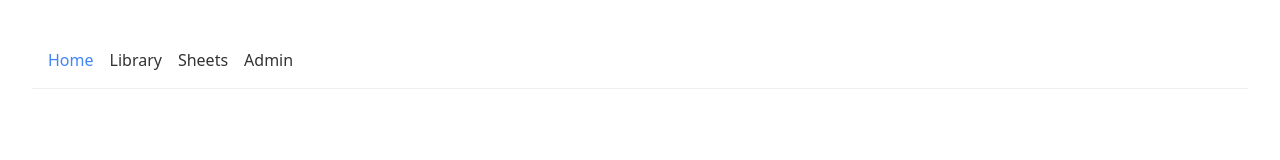
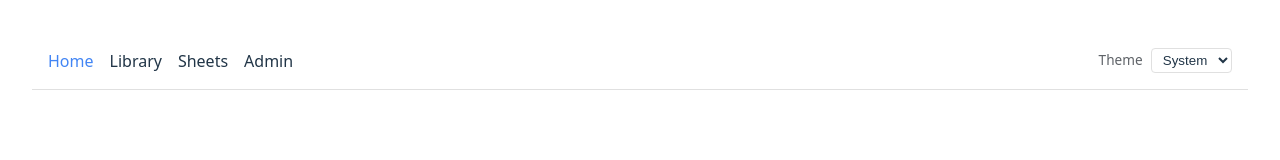
Before and after one commit to dirkraft/sheeetz, a Vue app in the folder frontend/: page / in a window 1280 px wide. Shown: the top 160 px of the page. Built offline with nearby package versions, Linux system fonts and the light colour scheme; no server answers; the HTML template or start-up script is replaced by a standard one.

Commit message:
Implement issue #24 global theme mode selector

```diff
--- a/frontend/src/App.vue
+++ b/frontend/src/App.vue
@@ -1,10 +1,69 @@
+<script setup lang="ts">
+import { computed, onMounted, onUnmounted, ref, watch } from 'vue'
+
+type ThemePref = 'system' | 'light' | 'dark'
+
+const THEME_KEY = 'sheeetz.theme'
+const themePref = ref<ThemePref>('system')
+
+let mediaQuery: MediaQueryList | null = null
+
+function readSavedTheme(): ThemePref {
+  const raw = localStorage.getItem(THEME_KEY)
+  return raw === 'light' || raw === 'dark' || raw === 'system' ? raw : 'system'
+}
+
+const resolvedTheme = computed<'light' | 'dark'>(() => {
+  if (themePref.value === 'system') {
+    return mediaQuery?.matches ? 'dark' : 'light'
+  }
+  return themePref.value
+})
+
+function applyTheme() {
+  const root = document.documentElement
+  root.dataset.theme = resolvedTheme.value
+  root.style.colorScheme = resolvedTheme.value
+}
+
+function onSystemThemeChange() {
+  if (themePref.value === 'system') applyTheme()
+}
+
+watch(themePref, (value) => {
+  localStorage.setItem(THEME_KEY, value)
+  applyTheme()
+})
+
+onMounted(() => {
+  mediaQuery = window.matchMedia('(prefers-color-scheme: dark)')
+  mediaQuery.addEventListener('change', onSystemThemeChange)
+  themePref.value = readSavedTheme()
+  applyTheme()
+})
+
+onUnmounted(() => {
+  mediaQuery?.removeEventListener('change', onSystemThemeChange)
+})
+</script>
+
 <template>
   <div id="app">
     <nav>
-      <router-link to="/">Home</router-link>
-      <router-link to="/library">Library</router-link>
-      <router-link to="/sheets">Sheets</router-link>
-      <router-link to="/admin">Admin</router-link>
+      <div class="nav-links">
+        <router-link to="/">Home</router-link>
+        <router-link to="/library">Library</router-link>
+        <router-link to="/sheets">Sheets</router-link>
+        <router-link to="/admin">Admin</router-link>
+      </div>
+      <label class="theme-control">
+        Theme
+        <select v-model="themePref" class="theme-select" aria-label="Theme">
+          <option value="system">System</option>
+          <option value="light">Light</option>
+          <option value="dark">Dark</option>
+        </select>
+      </label>
     </nav>
     <main>
       <router-view v-slot="{ Component }">
@@ -19,19 +78,41 @@
 <style scoped>
 nav {
   display: flex;
+  justify-content: space-between;
+  align-items: center;
+  padding: 1rem;
+  border-bottom: 1px solid var(--c-border);
+}
+
+.nav-links {
+  display: flex;
   gap: 1rem;
-  padding: 1rem;
-  border-bottom: 1px solid #eee;
 }
 
 nav a {
   text-decoration: none;
-  color: #333;
+  color: var(--c-text);
   font-weight: 500;
 }
 
 nav a.router-link-active {
-  color: #4285f4;
+  color: var(--c-link);
+}
+
+.theme-control {
+  display: inline-flex;
+  align-items: center;
+  gap: 0.5rem;
+  font-size: 0.85rem;
+  color: var(--c-text-muted);
+}
+
+.theme-select {
+  background: var(--c-surface);
+  color: var(--c-text);
+  border: 1px solid var(--c-border);
+  border-radius: 4px;
+  padding: 0.2rem 0.45rem;
 }
 
 main {
--- a/frontend/src/style.css
+++ b/frontend/src/style.css
@@ -2,28 +2,47 @@
   font-family: system-ui, Avenir, Helvetica, Arial, sans-serif;
   line-height: 1.5;
   font-weight: 400;
-  color: #213547;
-  background-color: #ffffff;
+  --c-bg: #ffffff;
+  --c-surface: #ffffff;
+  --c-text: #213547;
+  --c-text-muted: #5f6368;
+  --c-border: #e0e0e0;
+  --c-link: #4285f4;
+  --c-link-hover: #3367d6;
+  color: var(--c-text);
+  background-color: var(--c-bg);
   font-synthesis: none;
   text-rendering: optimizeLegibility;
   -webkit-font-smoothing: antialiased;
   -moz-osx-font-smoothing: grayscale;
 }
 
+:root[data-theme='dark'] {
+  --c-bg: #121212;
+  --c-surface: #1e1e1e;
+  --c-text: #e6e6e6;
+  --c-text-muted: #a6a6a6;
+  --c-border: #333333;
+  --c-link: #7db1ff;
+  --c-link-hover: #9bc3ff;
+}
+
 a {
   font-weight: 500;
-  color: #4285f4;
+  color: var(--c-link);
   text-decoration: inherit;
 }
 
 a:hover {
-  color: #3367d6;
+  color: var(--c-link-hover);
 }
 
 body {
   margin: 0;
   min-width: 320px;
   min-height: 100vh;
+  background: var(--c-bg);
+  color: var(--c-text);
 }
 
 h1 {
@@ -37,17 +56,18 @@ h2 {
 
 button {
   border-radius: 4px;
-  border: 1px solid #ccc;
+  border: 1px solid var(--c-border);
   padding: 0.5em 1em;
   font-size: 1em;
   font-weight: 500;
   font-family: inherit;
-  background-color: #f9f9f9;
+  background-color: var(--c-surface);
+  color: var(--c-text);
   cursor: pointer;
 }
 
 button:hover {
-  border-color: #999;
+  border-color: var(--c-text-muted);
 }
 
 #app {
```
Also changed, not shown: 1 other file (tests, documents, lock files or other folders).
